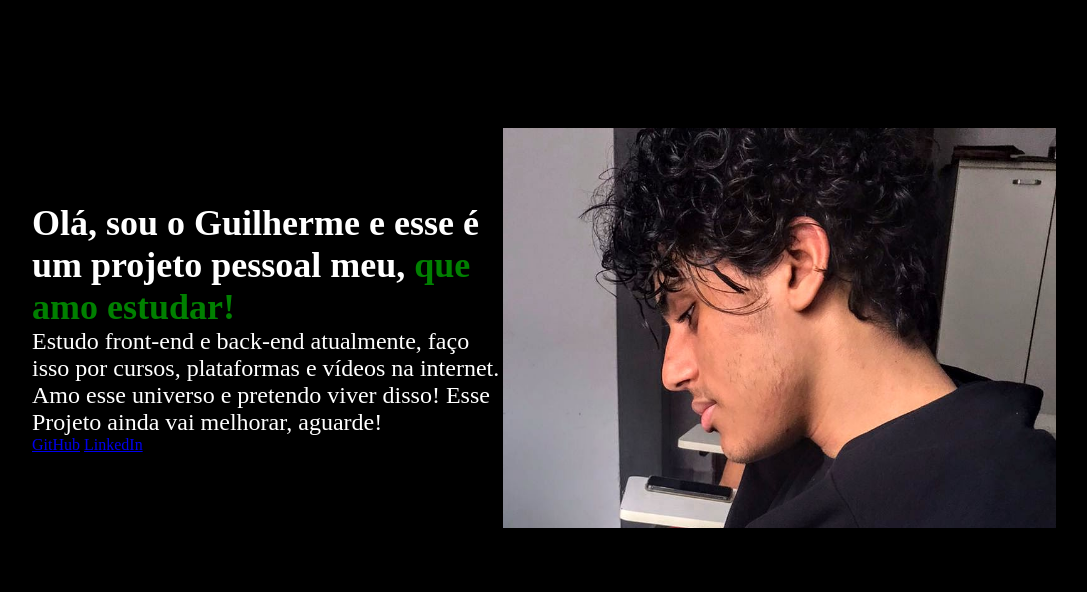
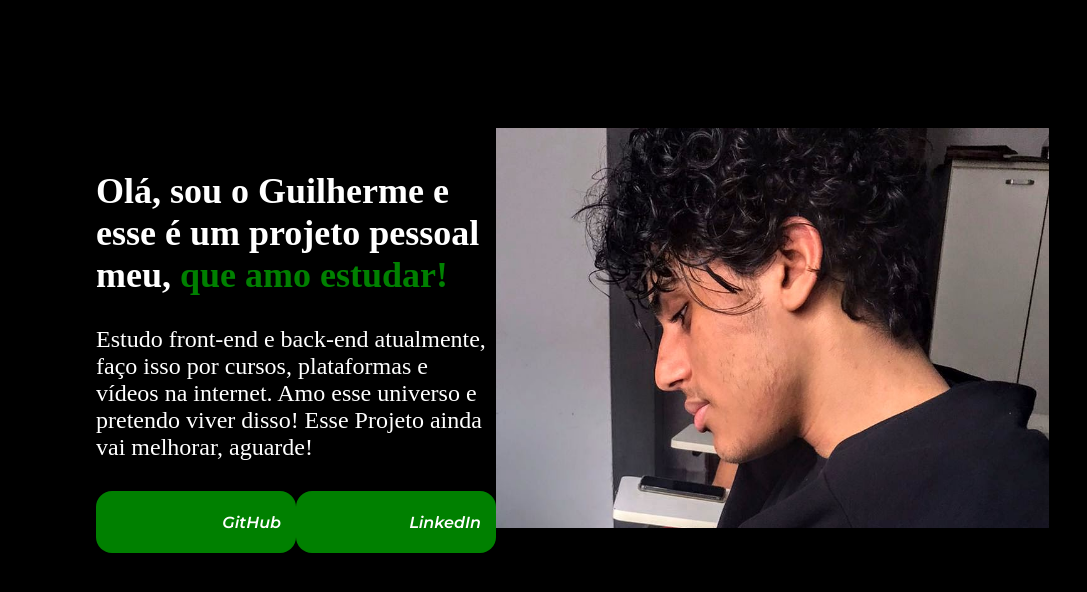
Before and after one commit to WillahelmGui/SitePessoal, a plain HTML site: page index.html in a window 1280 px wide. Shown: the whole page, without its empty margins (96-1183 px from the left). Drawn offline with Linux system fonts and the light colour scheme; a web font is replaced by a local one.

Commit message:
Correção de posições atráves do flexbox

```diff
--- a/index.html
+++ b/index.html
@@ -15,9 +15,11 @@
                     estudar!</strong> </h1>
             <p class=" apresentacao__conteudo__texto"> Estudo front-end e back-end atualmente, faço isso por cursos, plataformas e vídeos na internet. Amo esse
                 universo e pretendo viver disso! Esse Projeto ainda vai melhorar, aguarde!</p>
-            <a href="https://github.com/WillahelmGui">GitHub</a>
-            <a href="https://www.linkedin.com/in/guilherme-ribeiro-da-costa-975b7b225/">LinkedIn</a>
-        </section>
+        <div class="apresentacao__botoes">
+            <a class="apresentacao__botoes__link" href="https://github.com/WillahelmGui">GitHub</a>
+            <a class="apresentacao__botoes__link" href="https://www.linkedin.com/in/guilherme-ribeiro-da-costa-975b7b225/">LinkedIn</a>
+        </div>
+    </section>
         <img class="imagemGui" src="ImagemGui.jpg" alt="Guilherme Lendo">
     </main>
     <footer>
--- a/style.css
+++ b/style.css
@@ -1,5 +1,6 @@
 @import url('https://fonts.googleapis.com/css2?family=Cormorant+SC:wght@700&display=swap');
 @import url('https://fonts.googleapis.com/css2?family=Cormorant+SC:wght@300;700&display=swap');
+@import url('https://fonts.googleapis.com/css2?family=Montserrat:ital,wght@1,600&display=swap');
 
 *{
 margin: 0;
@@ -16,7 +17,7 @@ body{
     color:green;
 }
 .apresentacao{
-    margin:10%;
+    margin: 10% 15%;
     display: flex;
     align-items: center;
     justify-content: space-between;
@@ -30,6 +31,9 @@ body{
 .apresentacao__conteudo{
     max-width:615px;
     max-height:315px;
+    display: flex;
+    flex-direction: column;
+    gap: 30px;
 }
 .apresentacao__conteudo__titulo{
     font-size: 36px;
@@ -39,3 +43,18 @@ body{
     font-size:  24px;
     font-family: 'Cormorant SC', serif;
 }
+.apresentacao__botoes{
+    display: flex;
+    justify-content: space-between;
+}
+.apresentacao__botoes__link{
+    background-color: green;
+    width: 170px;
+    text-align: end;
+    padding: 21.5px 15px;
+    border-radius: 16px;
+    color: white;
+    text-decoration: none;
+    font-weight:600;
+    font-family: 'Montserrat', sans-serif;
+}
```
